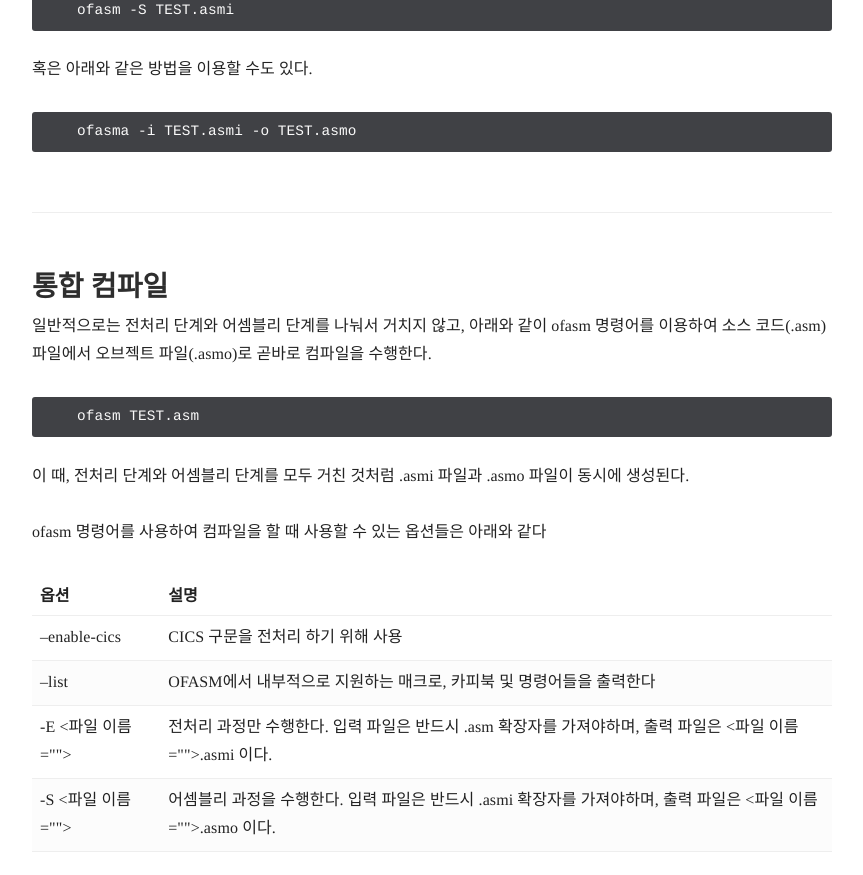
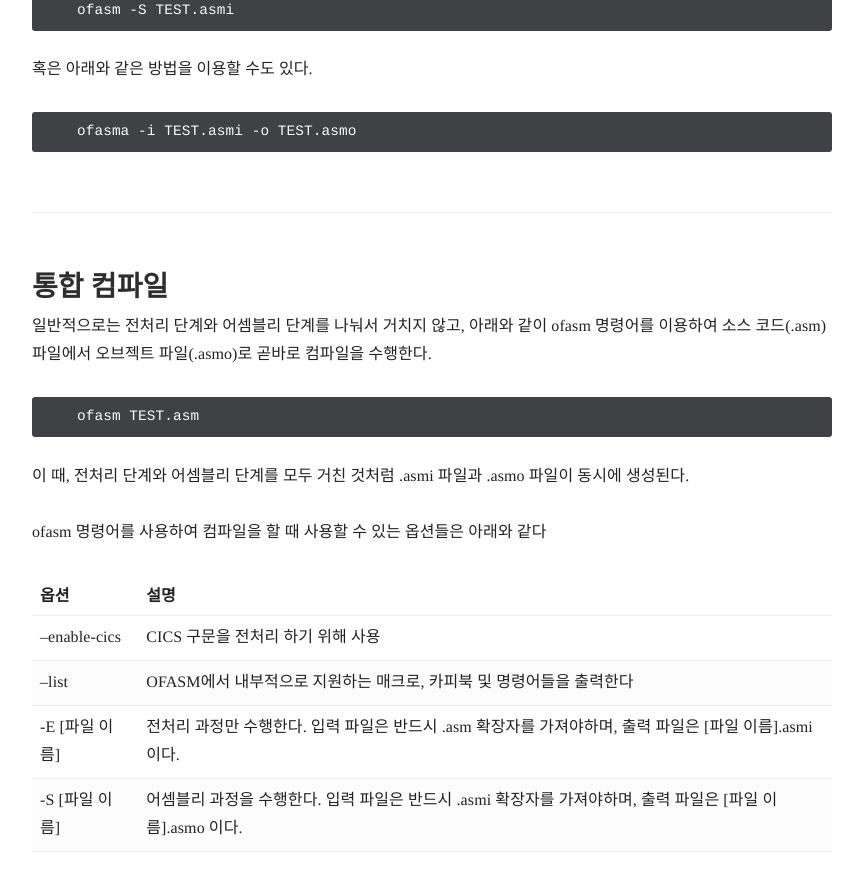
Before and after one commit to Tmaxsoft-Compiler/OFASM-Analyze-Manual, a Jekyll site: the page built from _docs/chapter-01/compile.md, in a window 1280 px wide and 900 px high, scrolled down 1541 px. Shown: the top 875 px of the window, without its empty margins (358-1221 px from the left). Built offline with Jekyll 4.4.1, drawn with Linux system fonts in a browser that asks for light colours; part of the change alters nothing that is shown.

Commit message:
fix bracket character

```diff
--- a/_docs/chapter-01/compile.md
+++ b/_docs/chapter-01/compile.md
@@ -63,5 +63,5 @@ ofasm 명령어를 사용하여 컴파일을 할 때 사용할 수 있는 옵션
 |   --- |   --- |
 |   --enable-cics   |   CICS 구문을 전처리 하기 위해 사용                                   |
 |   --list          |   OFASM에서 내부적으로 지원하는 매크로, 카피북 및 명령어들을 출력한다 |
-| -E <파일 이름> | 전처리 과정만 수행한다. 입력 파일은 반드시 .asm 확장자를 가져야하며, 출력 파일은 <파일 이름>.asmi 이다.|
-| -S <파일 이름> | 어셈블리 과정을 수행한다. 입력 파일은 반드시 .asmi 확장자를 가져야하며, 출력 파일은 <파일 이름>.asmo 이다.|
+| -E [파일 이름] | 전처리 과정만 수행한다. 입력 파일은 반드시 .asm 확장자를 가져야하며, 출력 파일은 [파일 이름].asmi 이다.|
+| -S [파일 이름] | 어셈블리 과정을 수행한다. 입력 파일은 반드시 .asmi 확장자를 가져야하며, 출력 파일은 [파일 이름].asmo 이다.|
```
